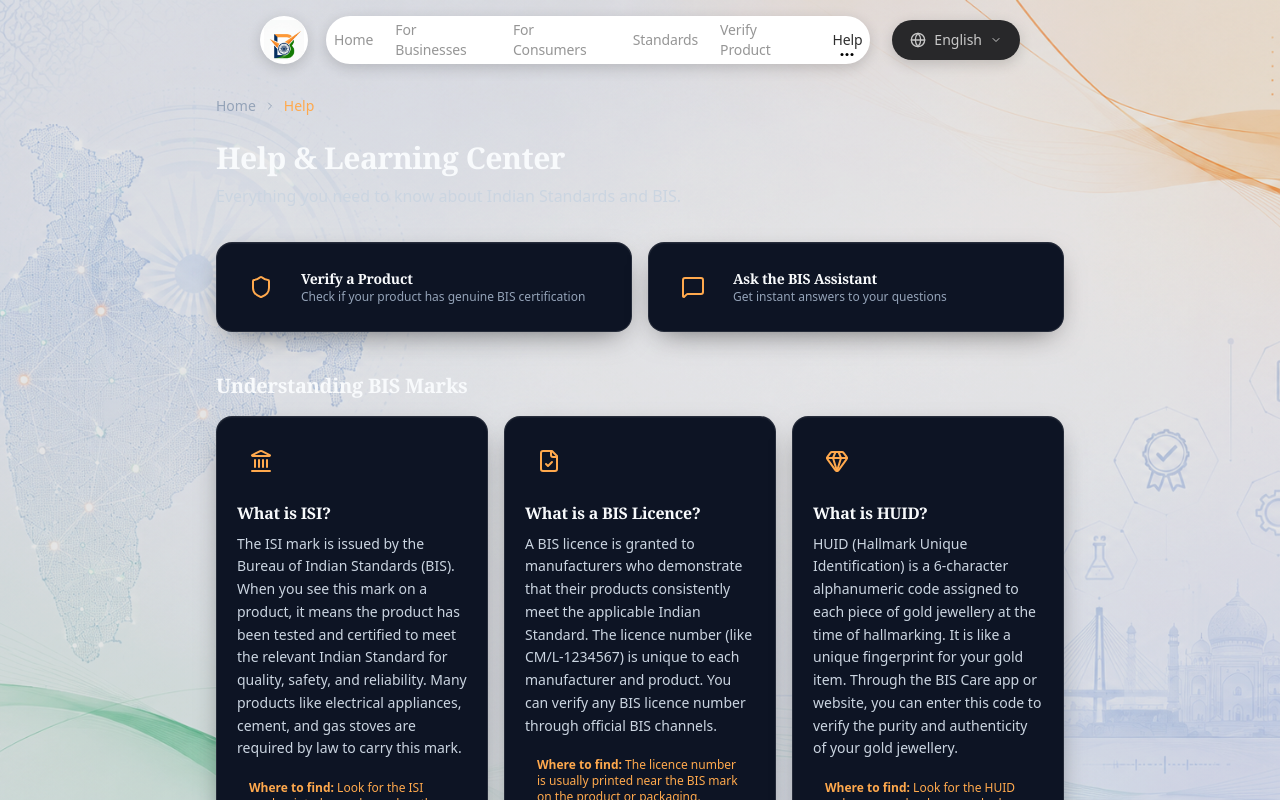
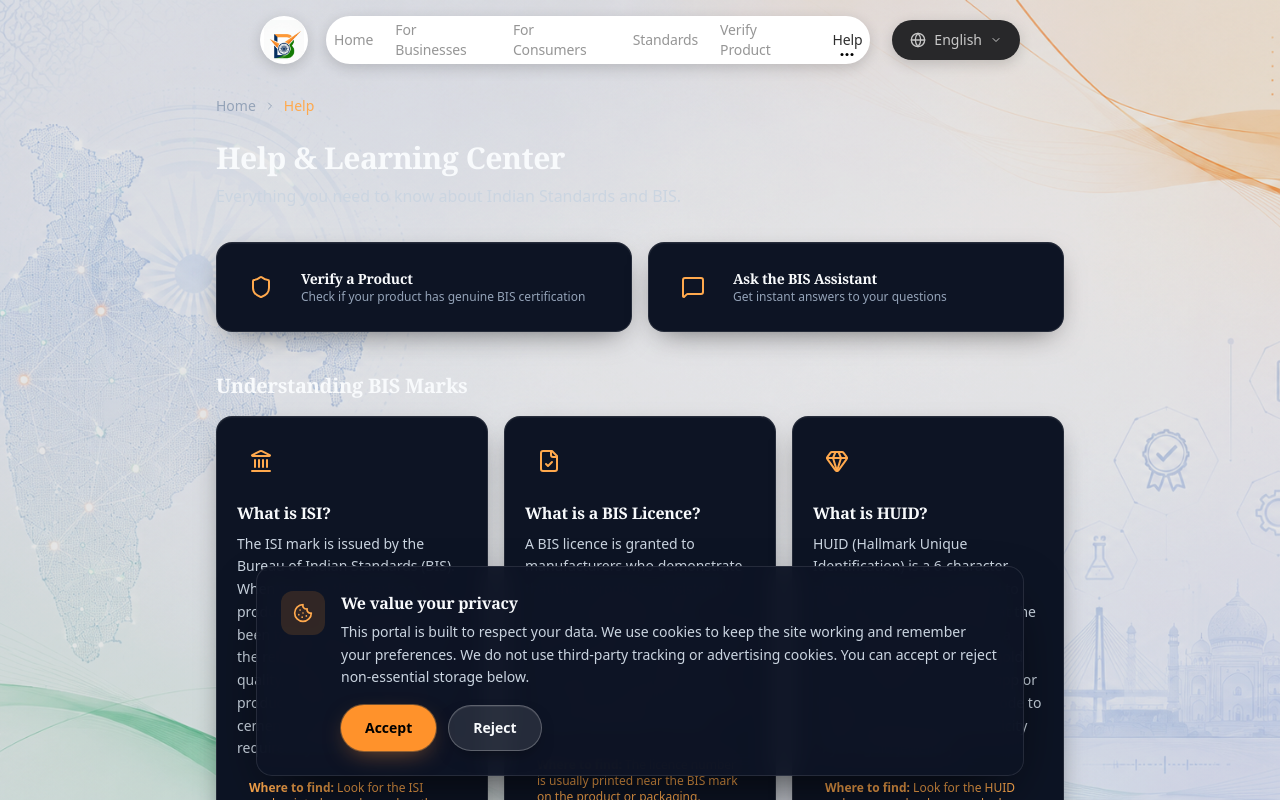
Before and after one commit to kamalesh-k05/sih-bis-portal, a React (Vite) app: page /help in a window 1280 px wide. Shown: the top 800 px of the page. Built offline with nearby package versions, Linux system fonts and the light colour scheme; a web font is replaced by a local one.

Commit message:
feat: custom cookie consent banner - gates non-essential sessionStorage until accepted

```diff
--- a/src/App.tsx
+++ b/src/App.tsx
@@ -11,6 +11,7 @@
 import VerifyPage from './pages/VerifyPage';
 import JudgeDemo from './components/JudgeDemo';
 import NotFound from './pages/NotFound';
+import CookieConsent from './components/CookieConsent';
 
 export default function App() {
   return (
@@ -37,6 +38,7 @@
       </main>
       <Footer />
       <AssistantChat />
+      <CookieConsent />
     </div>
   );
 }
--- /dev/null
+++ b/src/components/CookieConsent.tsx
@@ -0,0 +1,42 @@
+import { useState } from 'react';
+import { Cookie } from 'lucide-react';
+import { getConsent, setConsent, type ConsentChoice } from '../utils/consent';
+
+export default function CookieConsent() {
+  const [choice, setChoice] = useState<ConsentChoice>(() => getConsent());
+
+  if (choice !== 'pending') return null;
+
+  const decide = (c: Exclude<ConsentChoice, 'pending'>) => {
+    setConsent(c);
+    setChoice(c);
+    window.dispatchEvent(new CustomEvent('bis-consent', { detail: c }));
+  };
+
+  return (
+    <div role="dialog" aria-live="polite" aria-label="Cookie consent"
+      className="fixed bottom-0 inset-x-0 z-[90] p-4 sm:p-6">
+      <div className="mx-auto max-w-3xl rounded-2xl border border-white/10 bg-[#0d1424]/95 p-5 shadow-[0_24px_60px_-20px_rgba(0,0,0,0.8)] backdrop-blur-md sm:p-6">
+        <div className="flex items-start gap-4">
+          <div className="hidden sm:flex h-11 w-11 shrink-0 items-center justify-center rounded-xl bg-saffron-500/15 text-saffron-400">
+            <Cookie className="h-5 w-5" />
+          </div>
+          <div className="flex-1">
+            <h2 className="font-display font-semibold text-base text-slate-50">We value your privacy</h2>
+            <p className="mt-1.5 text-sm leading-relaxed text-slate-300">
+              This portal is built to respect your data. We use cookies to keep the site
+              working and remember your preferences. We do not use third-party tracking
+              or advertising cookies. You can accept or reject non-essential storage below.
+            </p>
+            <div className="mt-4 flex flex-wrap gap-3">
+              <button onClick={() => decide('accepted')}
+                className="btn-primary">Accept</button>
+              <button onClick={() => decide('rejected')}
+                className="btn-secondary">Reject</button>
+            </div>
+          </div>
+        </div>
+      </div>
+    </div>
+  );
+}
--- a/src/pages/Home.tsx
+++ b/src/pages/Home.tsx
@@ -19,6 +19,7 @@
 import { BIS_EDUCATIONAL_CONTENT } from '../data/standards';
 import GlareHover from '../components/GlareHover';
 import Seo, { SITE_URL, SITE_NAME } from '../components/Seo';
+import { getConsent } from '../utils/consent';
 
 const C = { ease: [0.32, 0.72, 0, 1] as [number, number, number, number] };
 
@@ -46,6 +47,18 @@
   show: { transition: { staggerChildren: 0.12 } },
 };
 
+// sessionStorage is non-essential persistence, so only write it after the user
+// has explicitly accepted non-essential storage via the cookie consent banner.
+function persistIntroSeen() {
+  if (getConsent() === 'accepted') {
+    try {
+      sessionStorage.setItem('bis-intro-seen', '1');
+    } catch {
+      /* ignore */
+    }
+  }
+}
+
 export default function Home() {
   const { language, toggleAssistant } = useAppStore();
   const t = translations[language] || translations['en'];
@@ -68,7 +81,7 @@
       if (!v || !v.currentTime || v.currentTime <= 0) {
         if (v && (v.readyState === 0 || v.paused)) {
           setShowIntro(false);
-          sessionStorage.setItem('bis-intro-seen', '1');
+          persistIntroSeen();
         }
       }
     }, 7000);
@@ -95,7 +108,7 @@
 
   const handleIntroEnd = () => {
     setShowIntro(false);
-    sessionStorage.setItem('bis-intro-seen', '1');
+    persistIntroSeen();
   };
 
   const features = [
--- /dev/null
+++ b/src/utils/consent.ts
@@ -0,0 +1,21 @@
+const CONSENT_KEY = 'bis_cookie_consent';
+
+export type ConsentChoice = 'accepted' | 'rejected' | 'pending';
+
+export function getConsent(): ConsentChoice {
+  if (typeof window === 'undefined') return 'pending';
+  try {
+    const raw = window.localStorage.getItem(CONSENT_KEY);
+    return raw === 'accepted' || raw === 'rejected' ? raw : 'pending';
+  } catch {
+    return 'pending';
+  }
+}
+
+export function setConsent(choice: Exclude<ConsentChoice, 'pending'>) {
+  try {
+    window.localStorage.setItem(CONSENT_KEY, choice);
+  } catch {
+    /* storage unavailable — ignore */
+  }
+}
```
